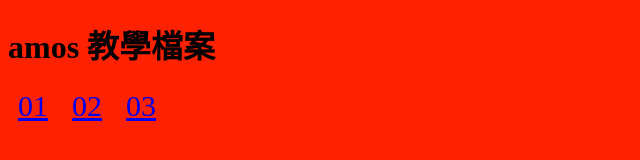
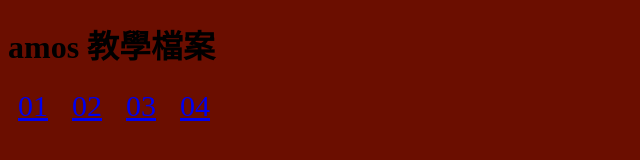
Before and after one commit to sexfat/amos, a plain HTML site: page index.html in a window 1280 px wide. Shown: the whole page, without its empty margins (0-640 px from the left). Drawn offline with Linux system fonts and the light colour scheme.

Commit message:
modify 04

```diff
--- a/index.html
+++ b/index.html
@@ -6,7 +6,7 @@
     <title>amos</title>
     <style>
         body {
-            background-color: #f20;
+            background-color: rgb(107, 14, 0);
         }
         a {
 
@@ -21,6 +21,8 @@
     <a href="./DAY01/01.html" target="_parent" rel="noopener noreferrer">01</a>
     <a href="./DAY01/02.html" target="_parent" rel="noopener noreferrer">02</a>
     <a href="./DAY01/03.html" target="_parent" rel="noopener noreferrer">03</a>
+    <a href="./DAY01/04.html" target="_parent" rel="noopener noreferrer">04</a>
+
 
 </body>
 </html>
```
